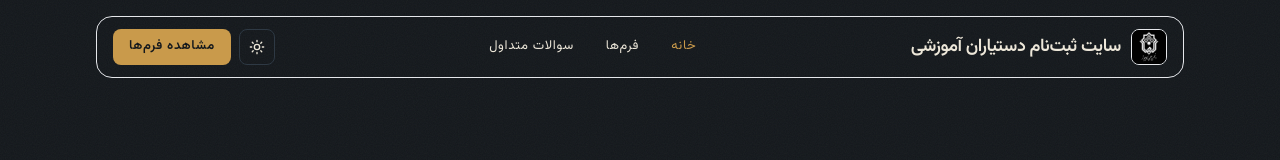
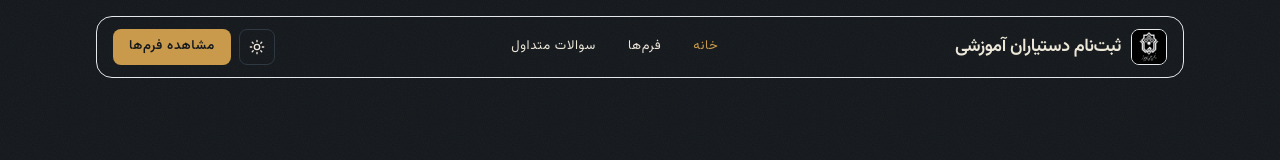
Before and after one commit to aminrm4/TA_registreation, a website with bundled scripts: page index.html in a window 1280 px wide. Shown: the top 160 px of the page. Built offline with nearby package versions, Linux system fonts and the light colour scheme; files whose address does not match are found by name.

Commit message:
[add]--readme

```diff
--- a/index.html
+++ b/index.html
@@ -173,7 +173,7 @@
 
         <img src="src/assets/icons/icon.png" alt="لوگوی انجمن علمی مهندسی کامپیوتر دانشگاه بوعلی سینا" class="h-9 w-9 rounded-lg object-cover border border-accent/30 group-hover:rotate-[-4deg] transition-transform duration-300" />
         <span class="font-display text-lg font-semibold tracking-tight">
-        سایت ثبت‌نام دستیاران آموزشی
+         ثبت‌نام دستیاران آموزشی
         </span>
       </a>
 
```
Also changed, not shown: README.md, pic/demo.png (added).
